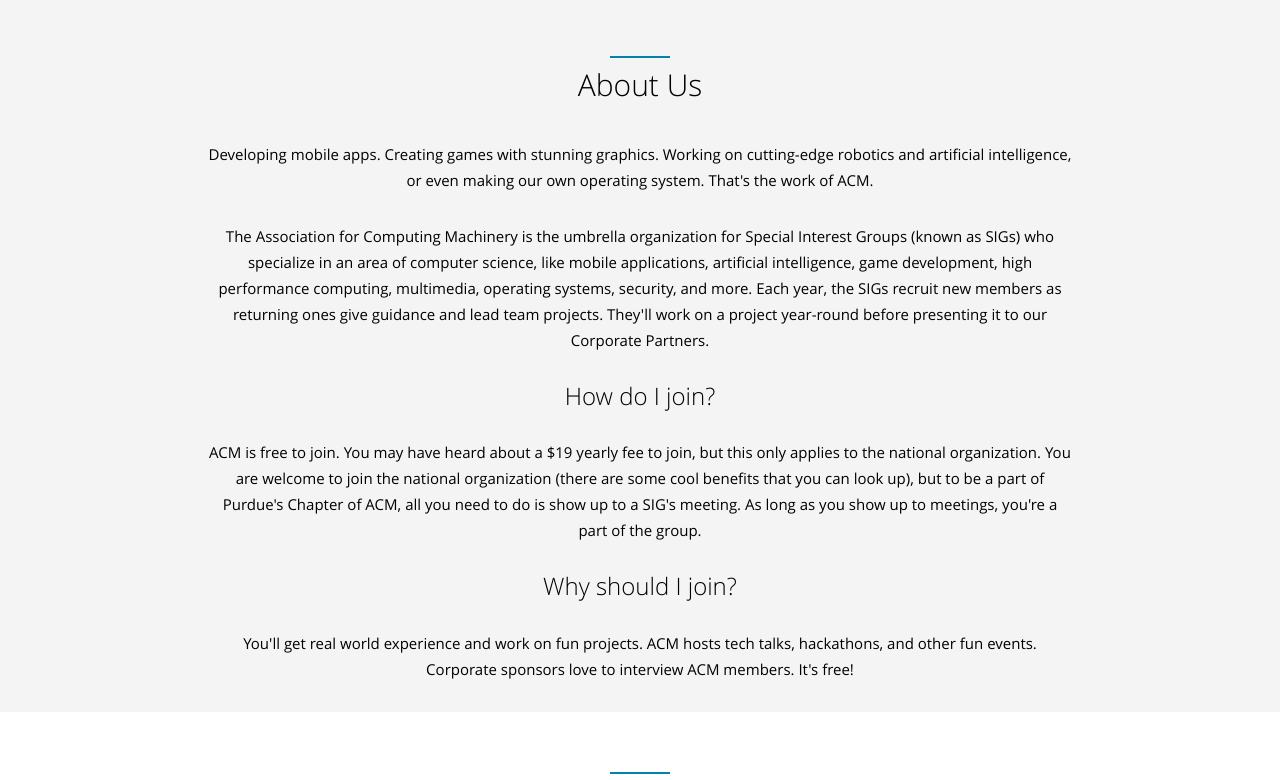
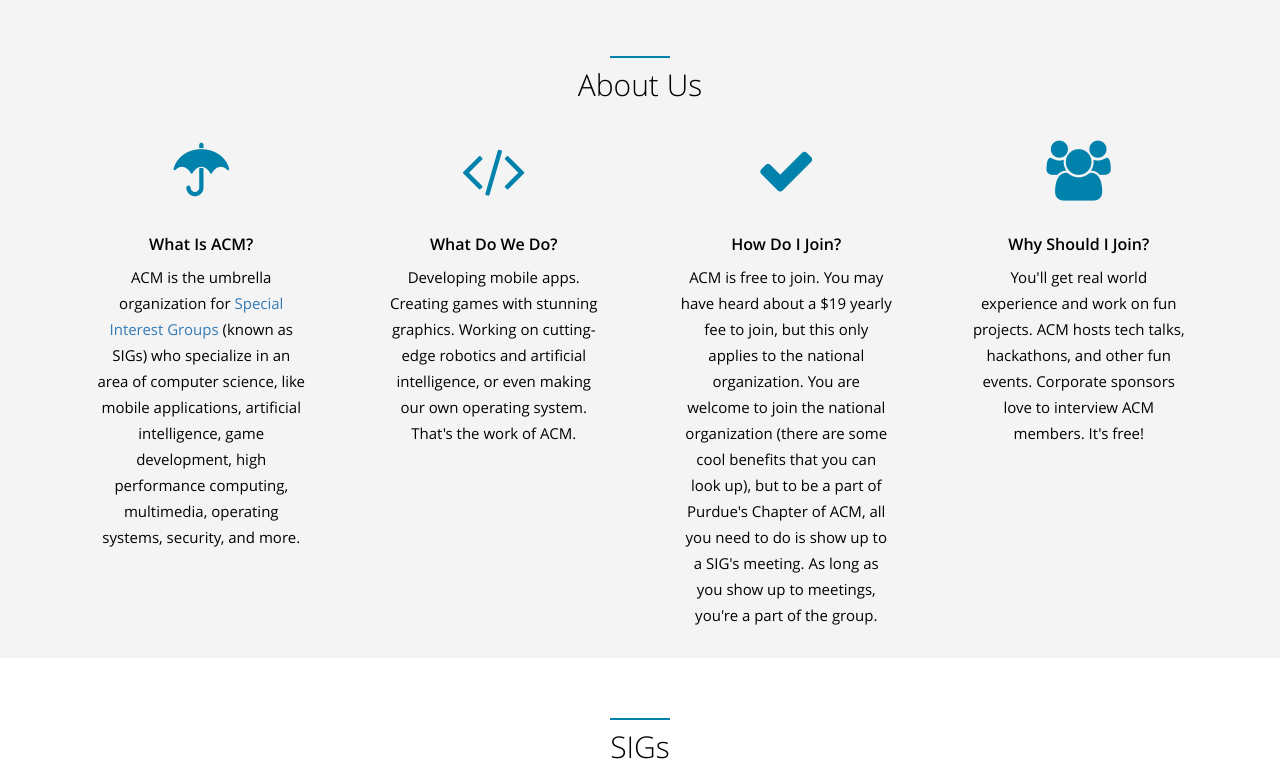
Before and after one commit to Purdue-ACM/acm-website, a Jekyll site: the page built from src/index.html, in a window 1280 px wide and 900 px high, scrolled down 784 px, cut to the strip 120-900 px from the top of the window. Built offline with Jekyll 4.4.1, drawn with Linux system fonts in a browser that asks for light colours.

Commit message:
4 column About Us section

```diff
--- a/robots.txt
+++ b/robots.txt
@@ -1,2 +1,2 @@
 User-agent: *
-Sitemap: </sitemap.xml>
+Sitemap: <https://acm.cs.purdue.edu/sitemap.xml>
--- a/src/_includes/sections/about.html
+++ b/src/_includes/sections/about.html
@@ -6,31 +6,32 @@
             <h1><span data-i18n="about_us.about_us">About Us</span></h1>
         </div>
     </div>
-    <div class="row">
-        <div class="col-lg-10 col-lg-offset-1 wow zoomIn">
-            <p>
-              Developing mobile apps. Creating games with stunning graphics. Working on
-              cutting-edge robotics and artificial intelligence, or even making our own
-              operating system. That's the work of ACM.
-            </p>
-            <p>
-              The Association for Computing Machinery is the umbrella organization
-              for Special Interest Groups (known as SIGs) who specialize in an area
-              of computer science, like mobile applications, artificial intelligence,
-              game development, high performance computing, multimedia, operating systems,
-              security, and more. Each year, the SIGs recruit new members as returning
-              ones give guidance and lead team projects. They'll work on a project
-              year-round before presenting it to our Corporate Partners.
-            </p>
-            <h2>How do I join?</h2>
-            <p>
-              ACM is free to join. You may have heard about a $19 yearly fee to join, but this only applies to the national organization. You are welcome to join the national organization (there are some cool benefits that you can look up), but to be a part of Purdue's Chapter of ACM, all you need to do is show up to a SIG's meeting. As long as you show up to meetings, you're a part of the group.
-            </p>
-            <h2>Why should I join?</h2>
-            <p>
-              You'll get real world experience and work on fun projects. ACM hosts tech talks, hackathons, and other fun events. Corporate sponsors love to interview ACM members. It's free!
-            </p>
-        </div>
+    <div class="row no-gutters">
+      <div class="col-lg-3 wow fadeInLeft about-us">
+        <i class="fa fa-umbrella"></i>
+        <h3>What Is ACM?</h3>
+        <p>ACM is the umbrella organization for <a href="#sigs">Special Interest Groups</a> (known as SIGs)
+        who specialize in an area of computer science, like mobile applications,
+        artificial intelligence, game development, high performance computing,
+        multimedia, operating systems, security, and more.</p>
+      </div>
+      <div class="col-lg-3 wow zoomIn about-us">
+        <i class="fa fa-code"></i>
+        <h3>What Do We Do?</h3>
+        <p>Developing mobile apps. Creating games with stunning graphics. Working on
+        cutting-edge robotics and artificial intelligence, or even making our own
+        operating system. That's the work of ACM.</p>
+      </div>
+      <div class="col-lg-3 wow zoomIn about-us">
+        <i class="fa fa-check"></i>
+        <h3>How Do I Join?</h3>
+        <p>ACM is free to join. You may have heard about a $19 yearly fee to join, but this only applies to the national organization. You are welcome to join the national organization (there are some cool benefits that you can look up), but to be a part of Purdue's Chapter of ACM, all you need to do is show up to a SIG's meeting. As long as you show up to meetings, you're a part of the group.</p>
+      </div>
+      <div class="col-lg-3 wow fadeInRight about-us">
+        <i class="fa fa-users"></i>
+        <h3>Why Should I Join?</h3>
+        <p>You'll get real world experience and work on fun projects. ACM hosts tech talks, hackathons, and other fun events. Corporate sponsors love to interview ACM members. It's free!</p>
+      </div>
     </div>
 </div>
 </section>
--- a/src/_sass/_style.scss
+++ b/src/_sass/_style.scss
@@ -2680,6 +2680,14 @@ body {
       margin: 0 40px 30px;
     }
   }
+  .about-us {
+    padding: 0px;
+    .fa {
+      font-size: 60px;
+      color: $acm-blue;
+      margin-bottom: 30px;
+    }
+  }
   .about-us-pad {
     padding: 60px;
   }
```
Also changed, not shown: 404.html (+4 -4 lines), feed.xml (+4 -4 lines), index.html (+1 -1 lines), sitemap.xml (+7 -7 lines), static/css/custom.css, 6 other files.
